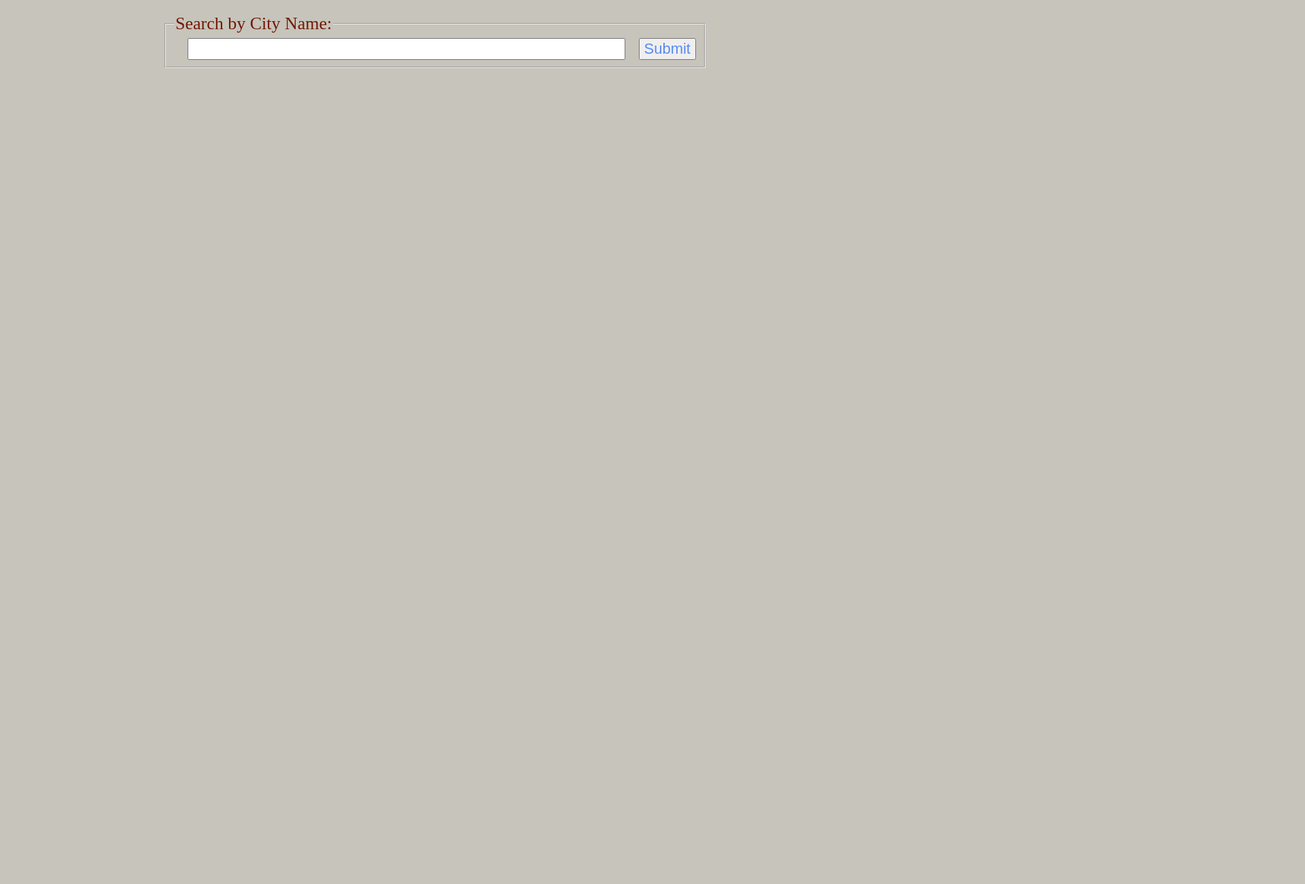
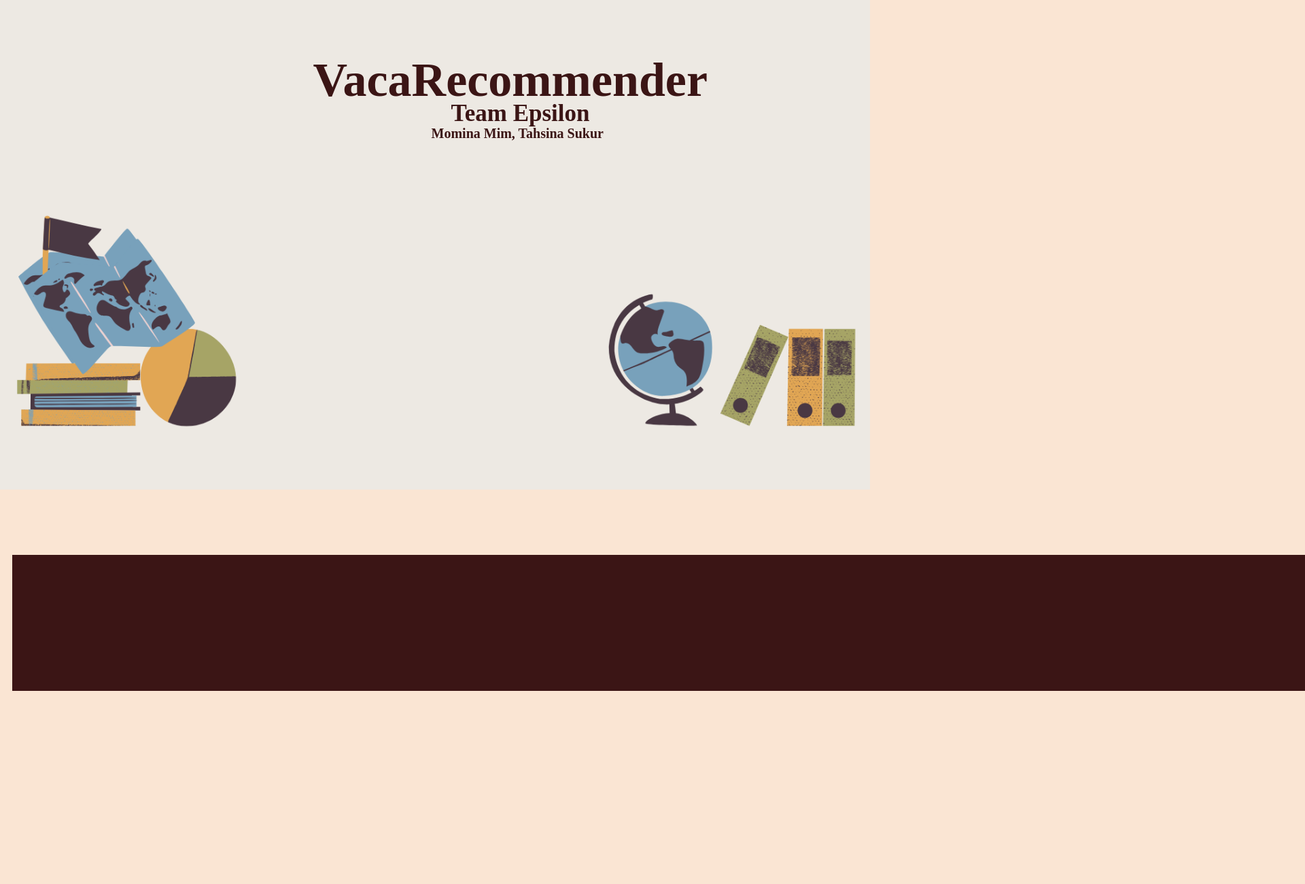
Before and after one commit to tahsinas25/VacaRecommender, a plain HTML site: page Frontend/index.html in a window 1280 px wide. Shown: the top 1300 px of the page at 68% size, 1920 px wide, since content can reach past the window. Before the commit the page ends 800 px from the top, so only its background shows below. Drawn offline with Linux system fonts and the light colour scheme.

Commit message:
Update index.html

```diff
--- a/Frontend/index.html
+++ b/Frontend/index.html
@@ -1,12 +1,66 @@
 <!DOCTYPE html>
 <html>
 	<head>
-		<meta charset="UTF-8" />
-		<title>VacaRecommend</title>
-		<meta name="viewport" content="width=device-width, initial-scale=1.0" />
-		<link rel="stylesheet" type="text/css" href="styles.css" />
+		<style>.title{
+			position: absolute;
+			top: 27%;
+			left: 35%;
+		   }
+
+		   .title h1{
+			color: rgb(59, 21, 21);
+			font-size: 70px;
+		   }
+		   .title h2{
+			position: absolute;
+			top: 50%;
+			left: 35%;
+			color: rgb(59, 21, 21);
+			font-size: 35px;
+		   }
+
+		   .title h3{
+			position: absolute;
+			top: 77%;
+			left: 30%;
+			color: rgb(59, 21, 21);
+			font-size: 20px;
+		   }
+
+.box {
+background-color:rgb(59, 21, 21);
+  width: 1750px;
+  padding: 100px;
+  margin: 0px;
+  position: absolute;
+  top: 800px;
+}
+body {
+ background-image: url("backgroundimage1.png");
+ position: relative;
+ left: 10px;
+ top: 0px;
+ background-repeat: no-repeat;
+ background-size: cover;
+}
+
+form {
+	position: relative;
+	top: 1800px;
+
+}
+		   </style>
+		<title>VacaRecommender</title>
 	</head>
-	<body>
+	<body style="background-color:#FAE5D3;">
+<div2 class ="box"></div2>
+        <div class="title">
+            <h1>VacaRecommender</h1>
+			<h2> Team Epsilon </h2>
+			<h3>Momina Mim, Tahsina Sukur </h3>
+        </div>
+	<p> </p>
+
 		<form action="search" method="get">
 			<fieldset>
 				<legend>Search by City Name:</legend>
```
